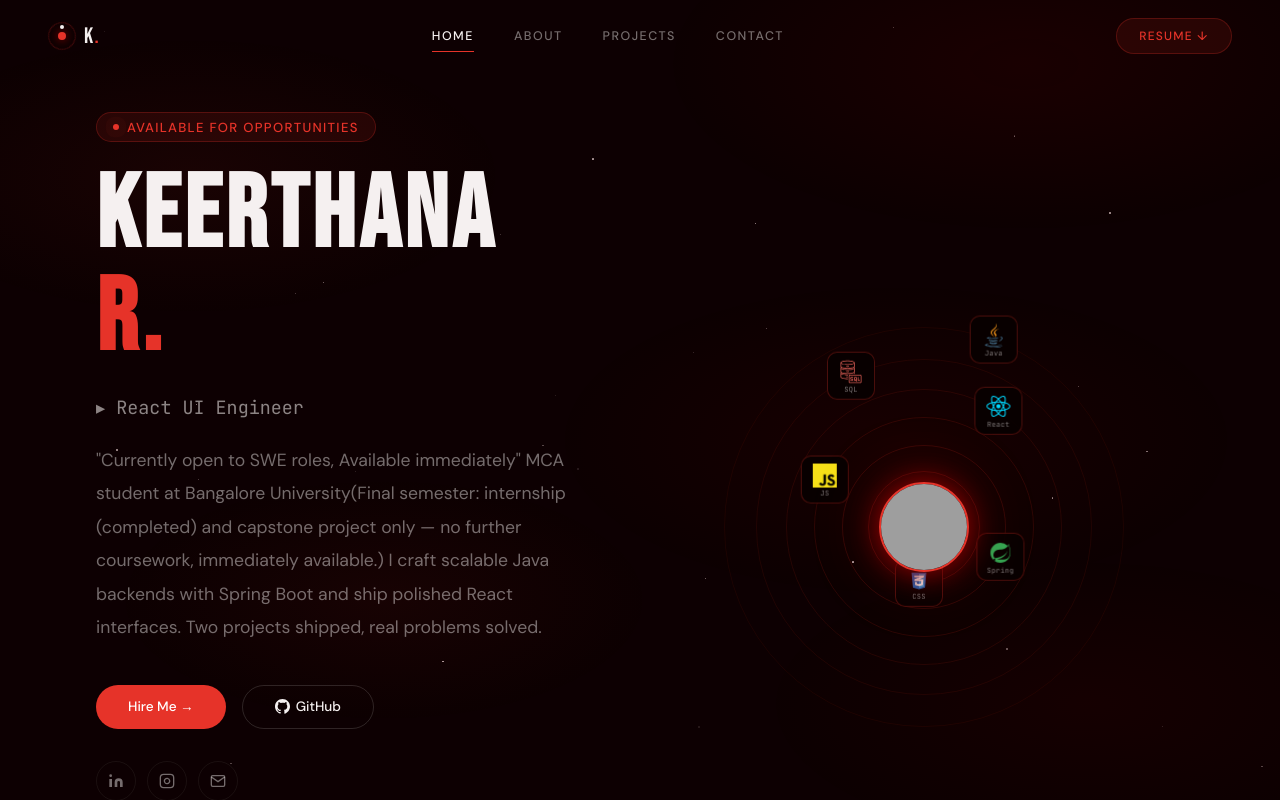
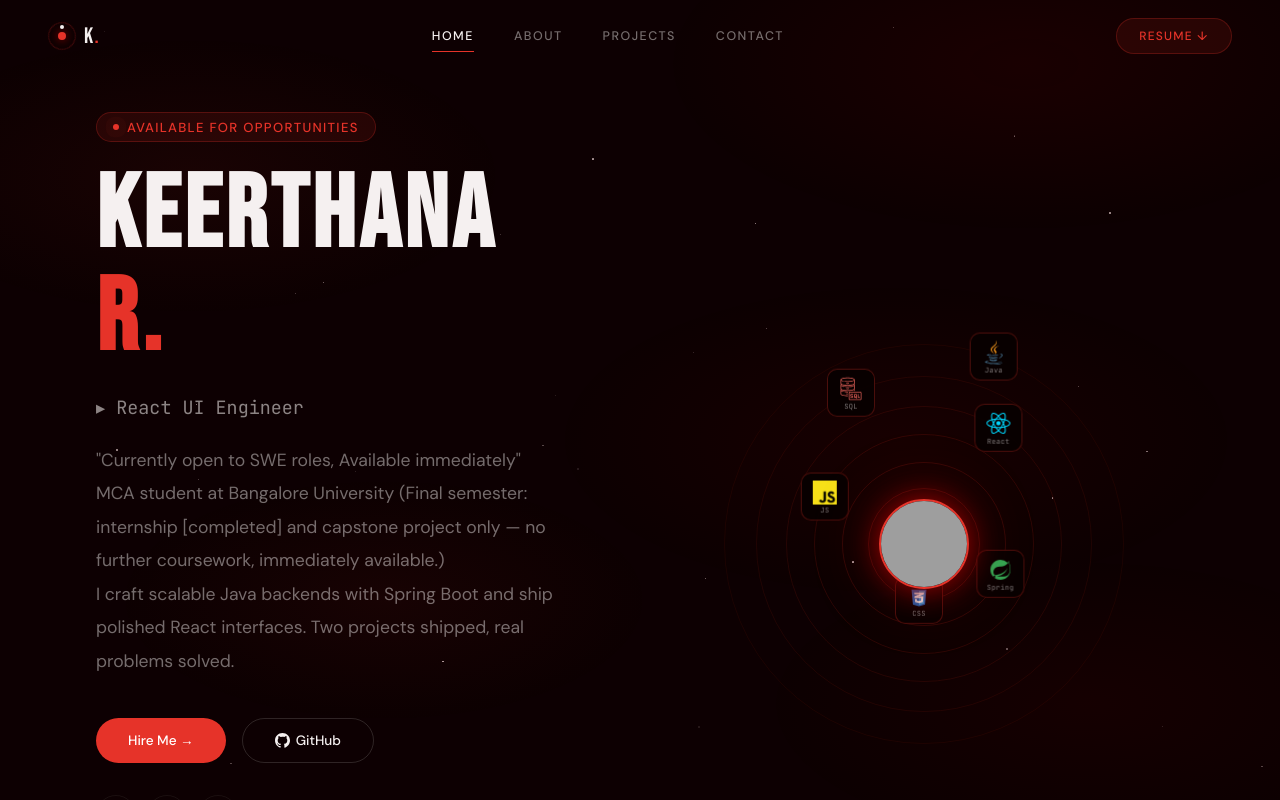
Before and after one commit to Keerthana7654/portfolio, a React (Vite) app: page / in a window 1280 px wide. Shown: the top 800 px of the page. Built offline with nearby package versions, Linux system fonts and the light colour scheme; grey boxes are pictures that could not be loaded.

Commit message:
Redeploy portfolio

```diff
--- a/src/App.jsx
+++ b/src/App.jsx
@@ -625,6 +625,10 @@ const Hero = ({ sectionRef, scrollTo }) => {
       fontSize: "1.1rem", color: T.muted, lineHeight: 1.9,
       maxWidth: "42ch", marginBottom: "2.5rem",
     },
+    bio2:{
+      fontSize: "1.1rem", color: T.muted, lineHeight: 1.9,
+      maxWidth: "42ch",
+    },
     ctaRow: { display: "flex", gap: "1rem", flexWrap: "wrap", marginBottom: "2rem" },
     statRow: {
       display: "flex", gap: "2.5rem", paddingTop: "2rem",
@@ -668,8 +672,8 @@ const Hero = ({ sectionRef, scrollTo }) => {
 
         {/* Bio */}
         <p className="hero-bio" style={s.bio}>
-          "Currently open to SWE roles, Available immediately"
-          MCA student at Bangalore University(Final semester: internship (completed) and capstone project only — no further coursework, immediately available.)
+          <p className="hero-bio" style={s.bio2}>"Currently open to SWE roles, Available immediately"</p>
+          <p className="hero-bio" style={s.bio2}>MCA student at Bangalore University (Final semester: internship [completed] and capstone project only — no further coursework, immediately available.)</p>
           I craft scalable Java backends with
           Spring Boot and ship polished React interfaces. Two projects shipped,
           real problems solved.
```
